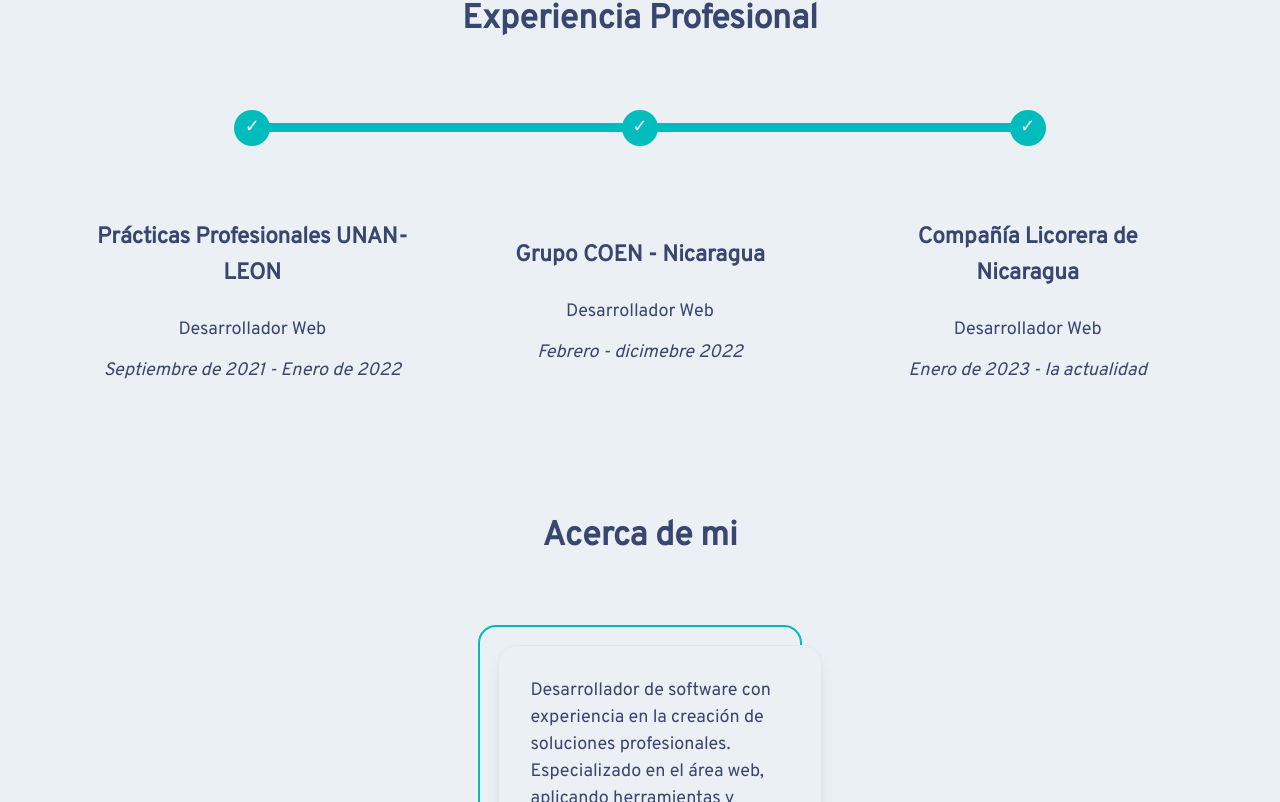
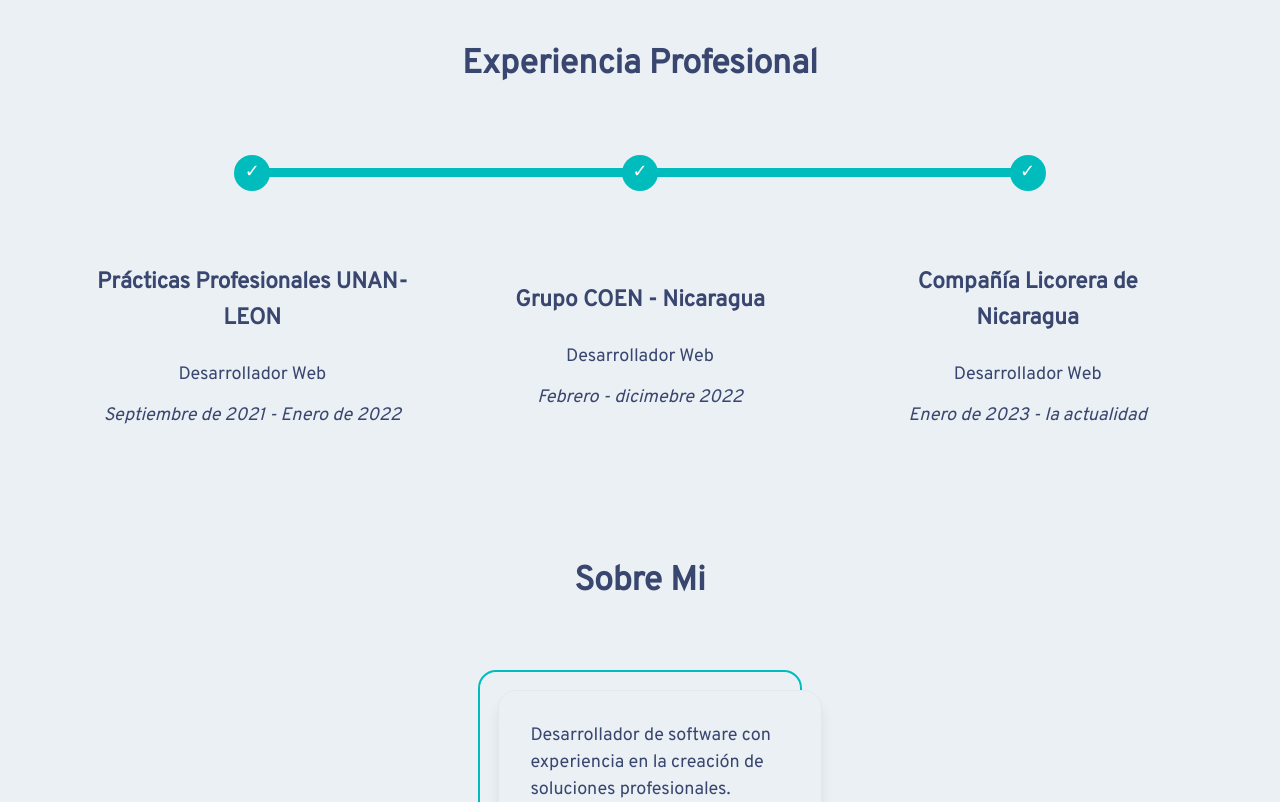
Before and after one commit to marlonocampo/portfolio, a React (Vite) app: page / in a window 1280 px wide. Shown: the part 1446-2248 px from the top of the page. Built offline with nearby package versions, Linux system fonts and the light colour scheme.

Commit message:
Utilizando compoenete title para secciones

```diff
--- a/src/components/ContactMe/ContactMe.tsx
+++ b/src/components/ContactMe/ContactMe.tsx
@@ -1,11 +1,12 @@
 import { FormContactMe } from './FormContactMe'
 import { FigureContactMe } from './FigureContactMe'
+import { Title } from '../sections/titles/Title'
+const idSection = 'contactme'
+
 export function Contactame (): JSX.Element {
   return (
-    <section className='mt-16 pb-52'>
-      <h2 id='skills' className='mb-10 text-3xl font-bold text-secondary text-center'>
-        Contáctame
-      </h2>
+    <section className='mt-16 pb-52' id={idSection}>
+      <Title idSection={idSection} />
       <div className='flex items-center justify-center'>
         <FormContactMe />
         <FigureContactMe />
--- a/src/components/sections/aboutMe/AboutMe.tsx
+++ b/src/components/sections/aboutMe/AboutMe.tsx
@@ -1,9 +1,9 @@
+import { Title } from '../titles/Title'
+const idSection = 'aboutme'
 export function AboutMe (): JSX.Element {
   return (
-    <section className='mt-16 ' id='aboutme'>
-      <h2 id='skills' className='mb-10 text-3xl font-bold text-secondary text-center'>
-        Acerca de mi
-      </h2>
+    <section className='mt-16 ' id={idSection}>
+      <Title idSection={idSection} />
       <div className='flex items-center justify-center'>
         <div className='border-2 rounded-2xl p-4 w-72 h-72 m-5 border-info relative text-secondary'>
           <article className='w-72 h-72 bg-primary rounded-2xl shadow-lg border border-secondary-focus'>
--- a/src/components/sections/profesionalExperience/ProfesionalExperience.tsx
+++ b/src/components/sections/profesionalExperience/ProfesionalExperience.tsx
@@ -1,11 +1,11 @@
+import { Title } from '../titles/Title'
 import { profesionalEperienceInfo } from './profesionalExperienceInfo'
-
+const idSection = 'profesionalEperience'
 export function ProfesionalExperience (): JSX.Element {
   return (
-    <section id='profesionalEperience' className='px-8 mt-16'>
-      <h2 className='mb-10 text-3xl font-bold text-secondary text-center'>
-        Experiencia Profesional
-      </h2>
+    <section id={idSection} className='px-8 mt-16'>
+      <Title idSection={idSection} />
+
       <div className='overflow-auto'>
         <div className='m-5 flex items-center justify-center min-w-[720px]'>
           <ul className='steps text-primary'>
--- a/src/components/sections/skills/Skills.tsx
+++ b/src/components/sections/skills/Skills.tsx
@@ -1,8 +1,9 @@
 import { lazy, Suspense, useState } from 'react'
 import { UpSlideIcon } from '@assets/icons/UpSlideIcon'
 import { descriptionSkills } from './descriptionSkills'
+import { Title } from '../titles/Title'
 const DescriptionSkills = lazy(async () => await import('./ShowDescriptionSkills'))
-
+const idSection = 'skills'
 export function Skills (): JSX.Element {
   const [isShowDescription, isSetShowDescription] = useState(false)
   const [currentSkill, setCurrentSkill] = useState({ key: 0, name: '' })
@@ -17,15 +18,13 @@
   }
 
   return (
-    <section className='mt-16' id='skills'>
+    <section className='mt-16' id={idSection}>
       {isShowDescription && (
         <Suspense fallback={<></>}>
           <DescriptionSkills handleShowDescription={handleShowDescription} currentSkill={currentSkill} />
         </Suspense>
       )}
-      <h2 className='text-center text-3xl font-bold text-secondary'>
-        Habilidades
-      </h2>
+      <Title idSection={idSection} />
       <div className='text-secondary gridSkills gap-4 p-8'>
         {descriptionSkills.map(skill => {
           return (
```
